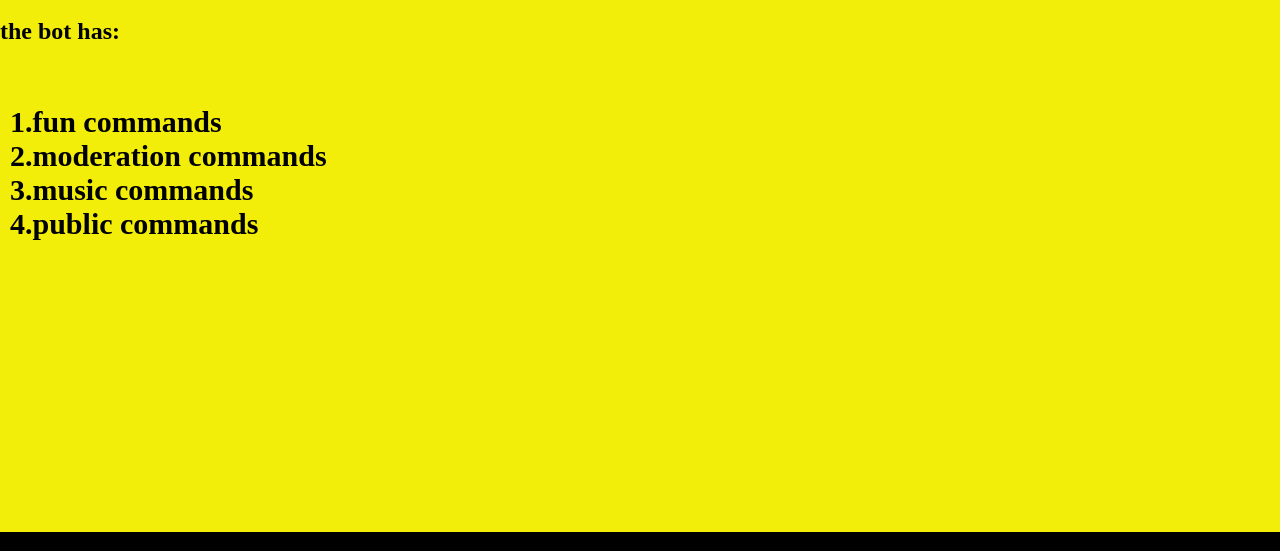
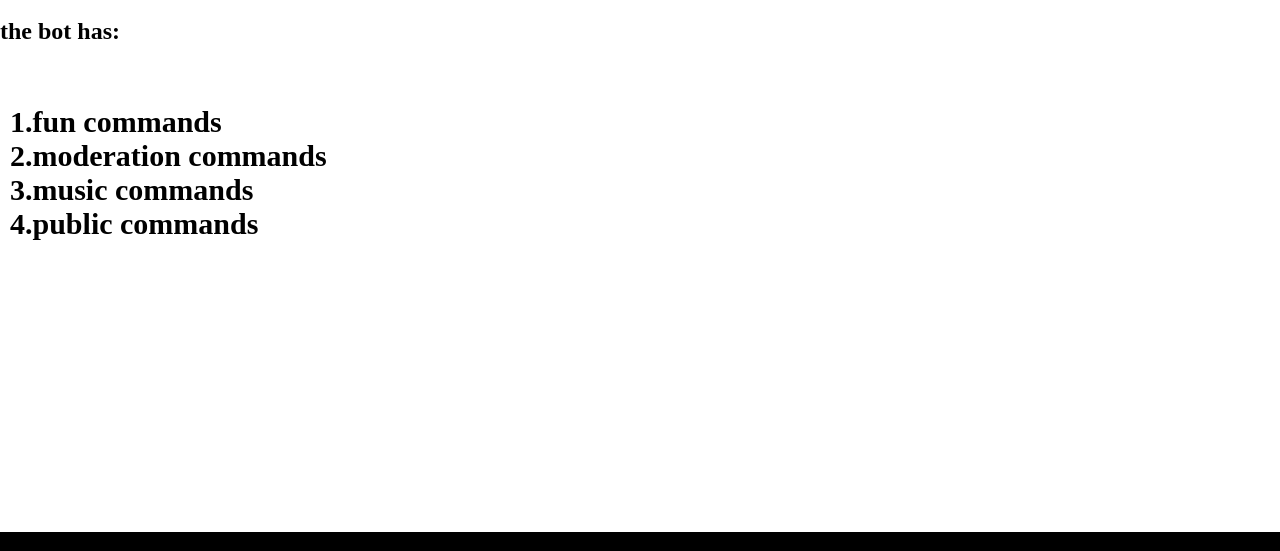
Before and after one commit to piano-Bot-music/goorbeh, a plain HTML site: page index.html in a window 1280 px wide. Shown: the part 188-739 px from the top of the page. Drawn offline with Linux system fonts and the light colour scheme.

Commit message:
html
html

```diff
--- a/styles.css
+++ b/styles.css
@@ -1,6 +1,6 @@
 body {
     margin: 0;
-     background-color: #f2ee0a;
+
 }
 }
 
```
